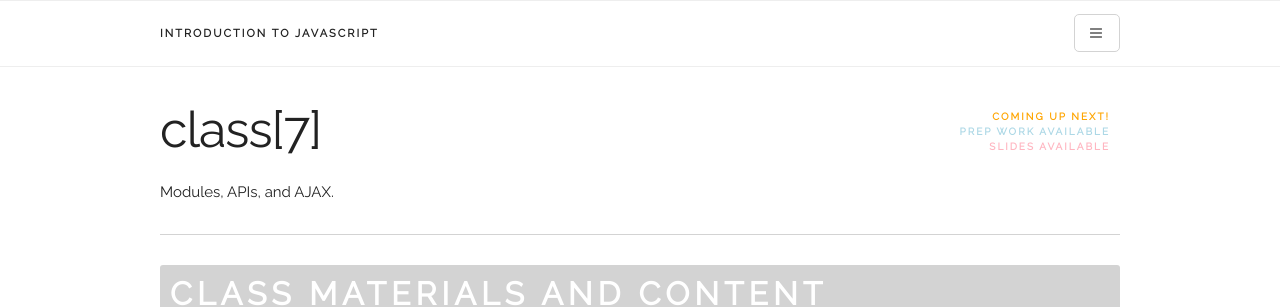
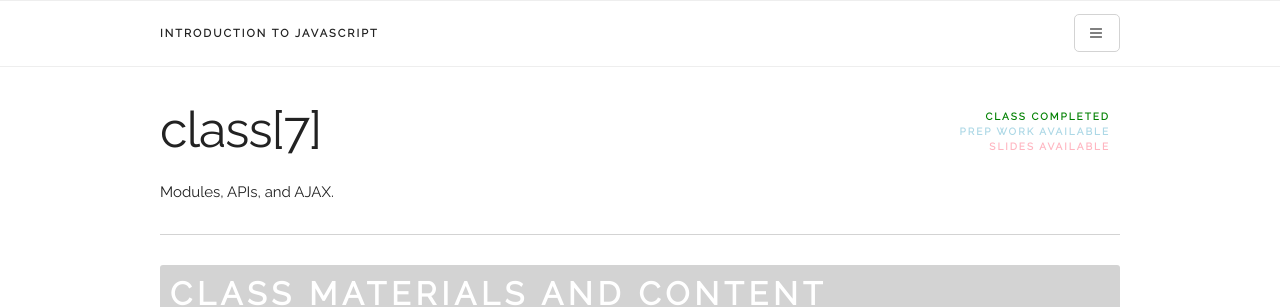
Before and after one commit to mindplace/wix-js-class, a Jekyll site: the page built from _posts/2017-03-29-class-seven.md, in a window 1280 px wide and 900 px high. Shown: the top 307 px of the window. Built offline with Jekyll 4.4.1, drawn with Linux system fonts in a browser that asks for light colours; comment, search, counter and statistics services are not loaded.

Commit message:
class complete

```diff
--- a/_posts/2017-03-29-class-seven.md
+++ b/_posts/2017-03-29-class-seven.md
@@ -3,8 +3,8 @@ layout: post
 title: "class[7]"
 description: "Modules, APIs, and AJAX."
 permalink: /class-seven
-complete: false
-is_next: true
+complete: true
+is_next: false
 prep_work: true
 slides: true
 ---
```
